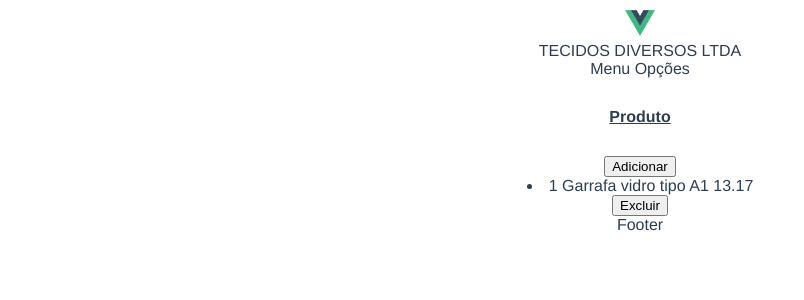
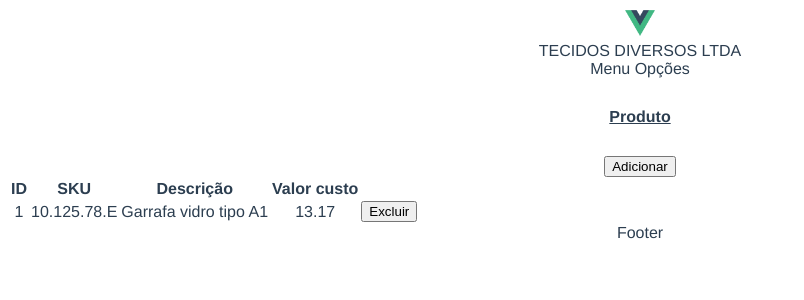
Before and after one commit to renatopocay/vue3_crud, a Vue app: page /products in a window 1280 px wide. Shown: the top 300 px of the page, without its empty margins (0-804 px from the left). Built offline with nearby package versions, Linux system fonts and the light colour scheme; data requests are answered from the project's data file.

Commit message:
edit product

```diff
--- a/src/components/products/Product.vue
+++ b/src/components/products/Product.vue
@@ -1,4 +1,5 @@
 <template>
+  <div>ID: {{ product.id }}</div>
   <div><input type="text" v-model="product.sku" /></div>
   <div><input type="text" v-model="product.descricao" /></div>
   <div><input type="text" v-model="product.dataReferencia" /></div>
@@ -23,15 +24,41 @@ export default {
   },
   methods: {
     saveProduct() {
+      if (this.product.id) {
+        // Update product
+        this.http
+          .put(this.base_url + "/products/" + this.product.id, this.product)
+          .then(() => {
+            this.$router.push({ path: "/products" })
+          })
+          .catch(error => {
+            console.log(error)
+          })
+      } else {
+        // Create product
+        this.http
+          .post(this.base_url + "/products", this.product)
+          .then(() => {
+            this.$router.push({ path: "/products" })
+          })
+          .catch(error => {
+            console.log(error)
+          })
+      }
+    },
+  },
+  mounted() {
+    if (this.$route.params.id) {
+      let url = this.base_url + "/products/" + this.$route.params.id
       this.http
-        .post(this.base_url + "/products", this.product)
-        .then(() => {
-          this.$router.push({ path: "/products" })
+        .get(url)
+        .then(response => {
+          this.product = response.data
         })
         .catch(error => {
           console.log(error)
         })
-    },
+    }
   },
 }
 </script>
--- a/src/components/products/ProductList.vue
+++ b/src/components/products/ProductList.vue
@@ -1,20 +1,28 @@
 <template>
   <div>
     <input type="button" value="Adicionar" v-on:click="createProduct()" /><br />
-    <li v-for="product in products" :key="product.id">
-      {{ product.id }}
-      {{ product.sky }}
-      {{ product.descricao }}
-      {{ product.valorCusto }}
-
-      <div>
+    <table>
+      <tr>
+        <th>ID</th>
+        <th>SKU</th>
+        <th>Descrição</th>
+        <th>Valor custo</th>
+        <th></th>
+      </tr>
+      <tr v-for="product in products" :key="product.id">
+        <td>{{ product.id }}</td>
+        <td v-on:click="editProduct(product.id)">
+          {{ product.sku }}
+        </td>
+        <td>{{ product.descricao }}</td>
+        <td>{{ product.valorCusto }}</td>
         <input
           type="button"
           value="Excluir"
           v-on:click="deleteProduct(product.id)"
         />
-      </div>
-    </li>
+      </tr>
+    </table>
   </div>
 </template>
 
@@ -27,12 +35,12 @@ export default {
     }
   },
   methods: {
-    // Create Products
+    // Create Product
     createProduct() {
       this.$router.push({ path: "/product/" })
     },
 
-    // Delete Products
+    // Delete Product
     deleteProduct(id) {
       this.http
         .delete(this.base_url + "/products/" + id)
@@ -42,6 +50,11 @@ export default {
         .catch(error => {
           console.log(error)
         })
+    },
+
+    // Edit Product
+    editProduct(id) {
+      this.$router.push({ path: "/product/" + id })
     },
 
     // Show Products
--- a/src/router/index.js
+++ b/src/router/index.js
@@ -10,7 +10,7 @@ const routes = [
     component: Dashboard,
   },
   {
-    path: "/product",
+    path: "/product/:id?",
     name: "product",
     component: Product,
   },
```
